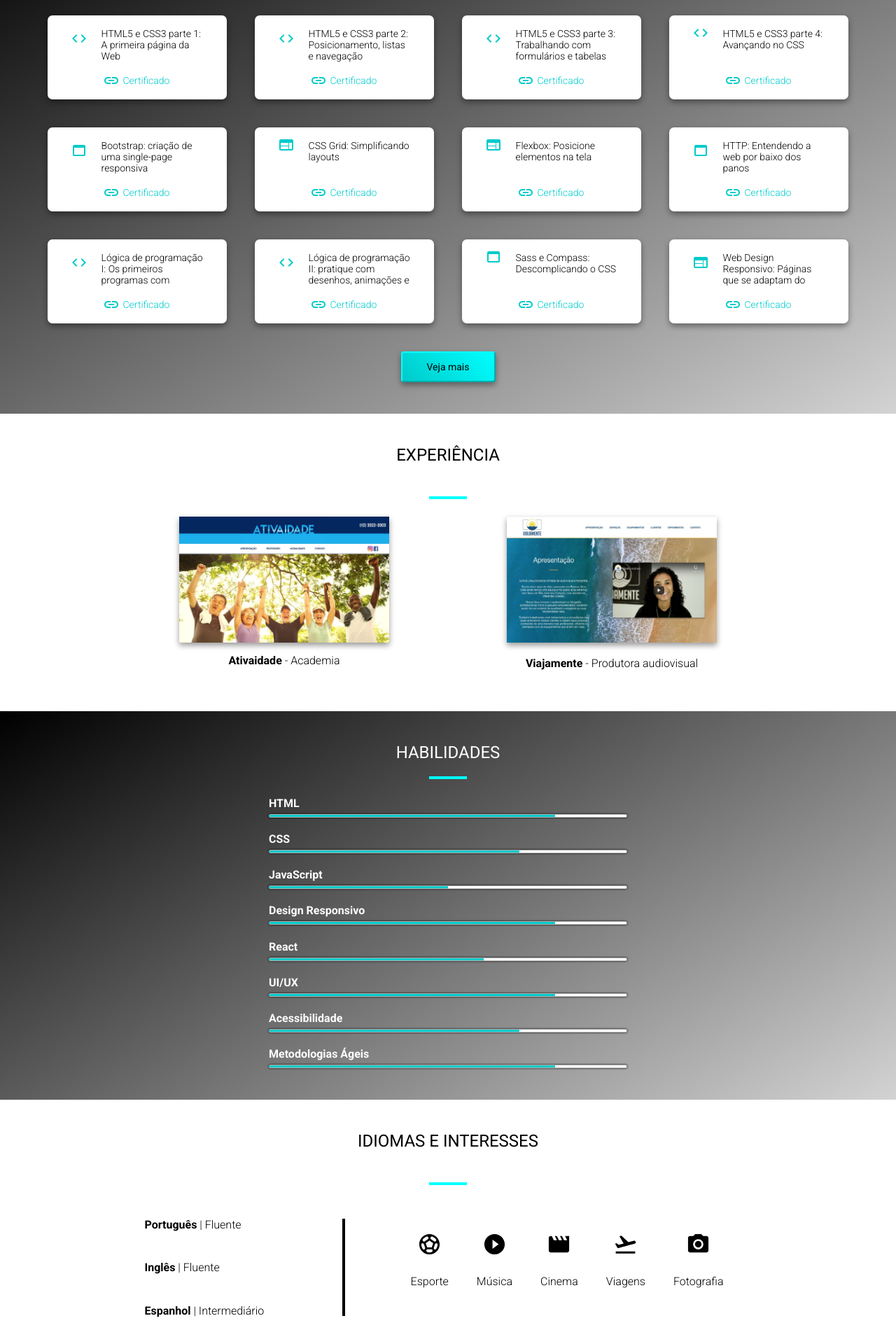
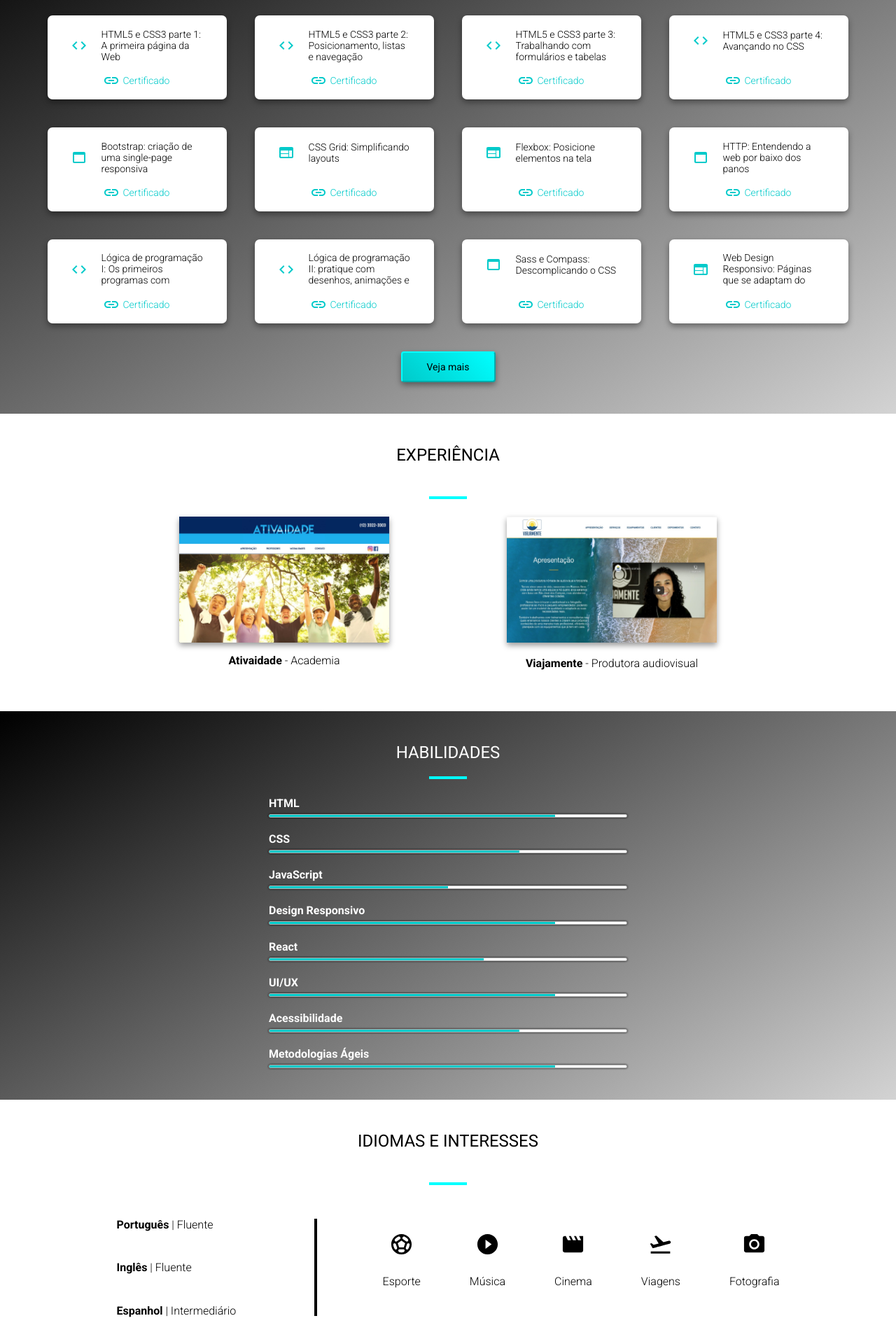
Before and after one commit to renanalvarenga/curriculum, a React (Create React App) app: page / in a window 1280 px wide. Shown: the part 866-2786 px from the top of the page at 70% size. Built offline with nearby package versions, Linux system fonts and the light colour scheme.

Commit message:
big screen

```diff
--- a/src/certificate/components/card/card.css
+++ b/src/certificate/components/card/card.css
@@ -16,6 +16,7 @@
     justify-content: center;
     overflow-x: auto;
     width: calc(100% - 30px);
+    margin-top: 20px;
 }
 
 .card  {
@@ -38,7 +39,7 @@
 }
 
 .card > div > h4 {
-    margin-bottom: 0;
+    margin: 0;
 }
 
 .card > div > svg {
--- a/src/hobbies/components/interests/interests.css
+++ b/src/hobbies/components/interests/interests.css
@@ -1,9 +1,5 @@
 .interesses > div {
     display: flex;
-}
-
-.interesses nav > ul > li {
-    padding-right: 40px;
 }
 
 
--- a/src/hobbies/hobbies.css
+++ b/src/hobbies/hobbies.css
@@ -18,6 +18,7 @@
 
 .hobbies h4 {
     padding-right: 50px;
+    white-space: nowrap;
 }
 
 .hobbies h4:last-child {
```
